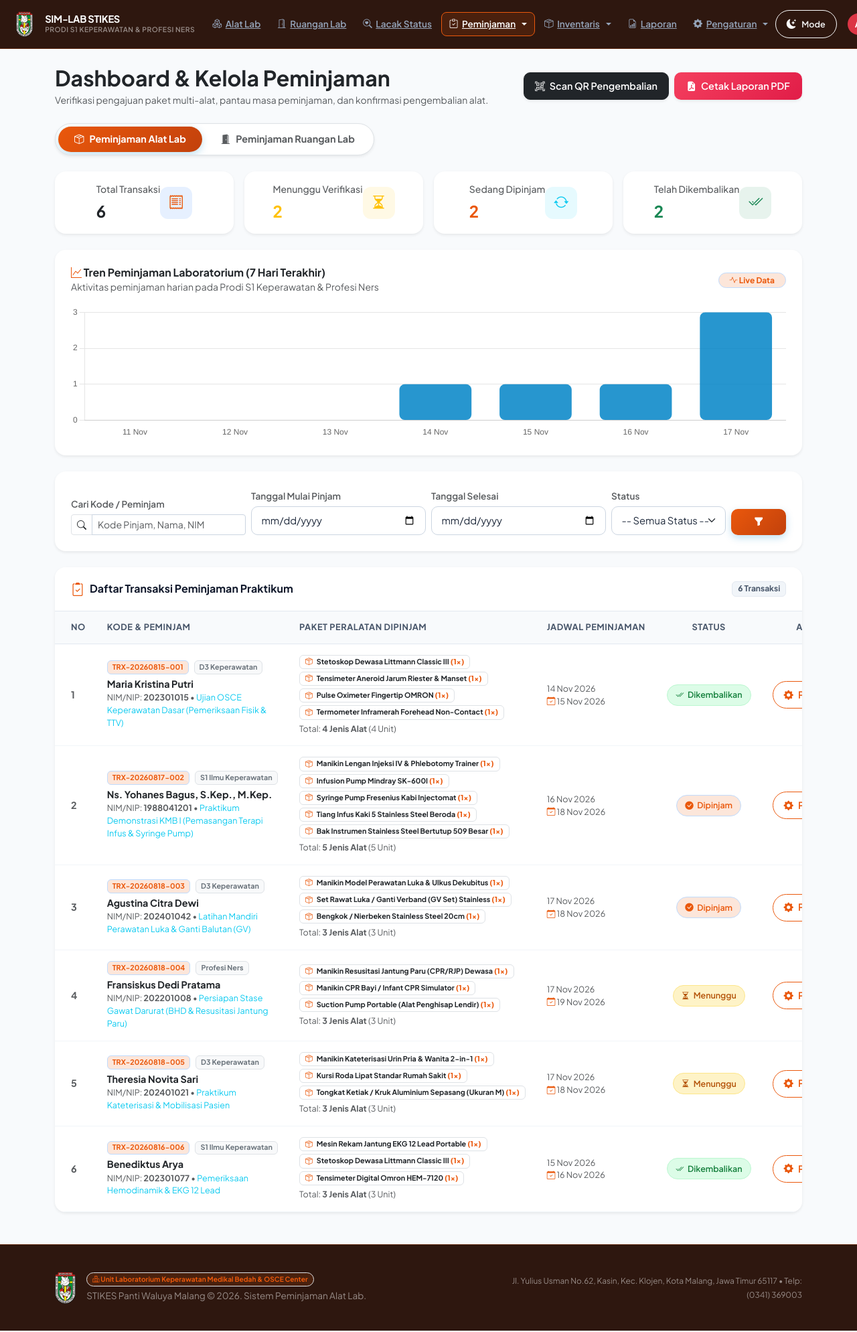
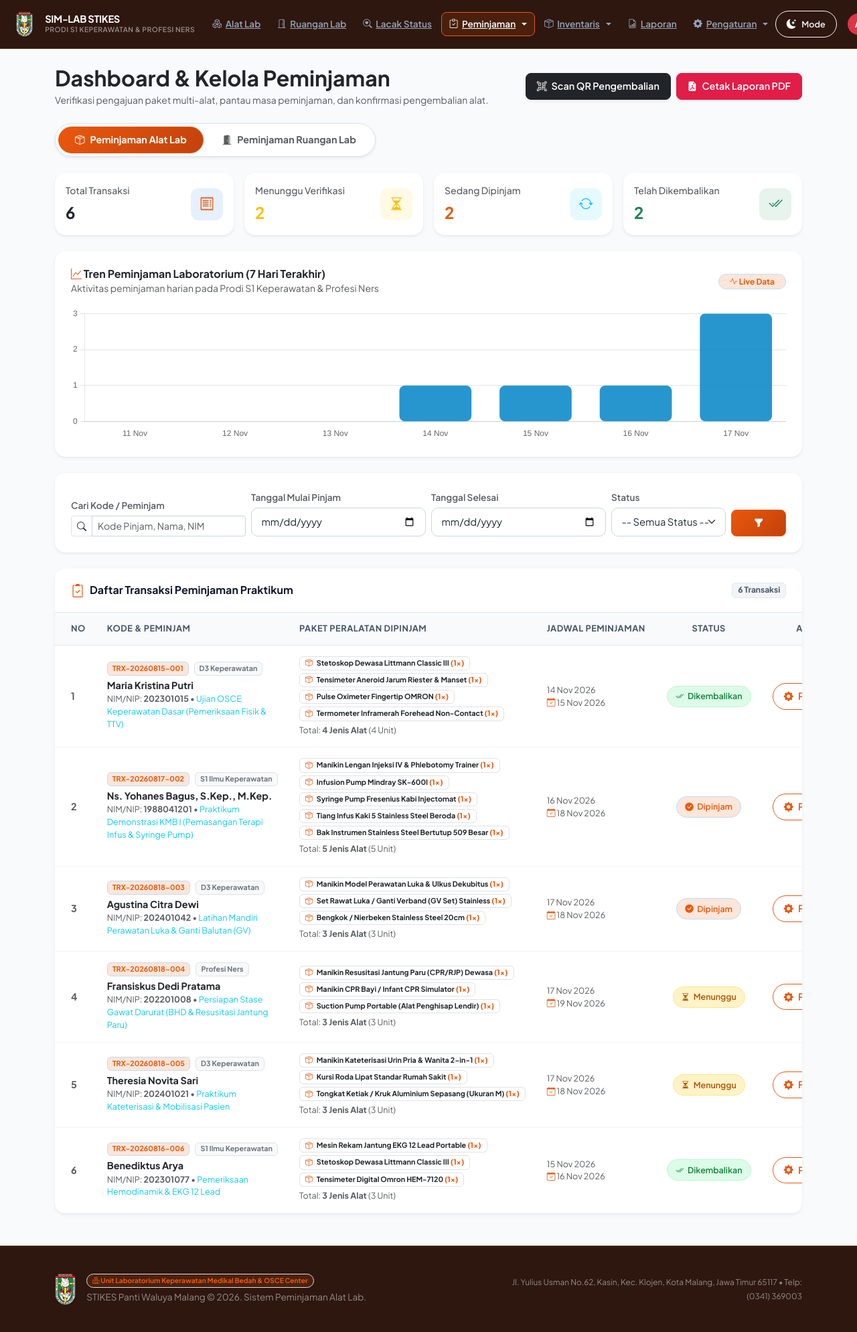
Before and after one commit to YonathanTobias/SistemPeminjamanAlatLab, a Laravel app: page /admin/lab in a window 1280 px wide. Shown: the whole page at 67% size. Run offline with Laravel 12, Linux system fonts and the light colour scheme; a user stored in the database is signed in; data comes from the database, SQL or seed files in the repository; data that the repository does not hold is empty; some libraries are stand-ins or nearby versions.

Commit message:
fix: rapikan layout kartu stat KPI admin agar icon dan teks tidak tumpang tindih

```diff
--- a/public/css/stikes-lab.css
+++ b/public/css/stikes-lab.css
@@ -18,9 +18,7 @@
     --text-muted: #64748b;
 }
 
-/* ==========================================================================
-   Dark Mode Theme Overrides
-   ========================================================================== */
+/* --- Dark Mode Theme Overrides --- */
 [data-bs-theme="dark"] {
     --bg-body: #0b1120;
     --surface: #1e293b;
@@ -393,9 +391,7 @@
     color: #cbd5e1 !important;
 }
 
-/* ==========================================================================
-   Global Layout & Typography
-   ========================================================================== */
+/* --- Global Layout & Typography --- */
 body {
     font-family: var(--font-family);
     background-color: var(--bg-body);
@@ -415,9 +411,7 @@ body {
     width: 100%;
 }
 
-/* ==========================================================================
-   Modern Glass Navbar
-   ========================================================================== */
+/* --- Modern Glass Navbar --- */
 .navbar-custom {
     background: rgba(15, 23, 42, 0.95);
     backdrop-filter: blur(12px);
@@ -473,9 +467,7 @@ body {
     border: 1px solid rgba(2, 132, 199, 0.4);
 }
 
-/* ==========================================================================
-   Cards & Panels
-   ========================================================================== */
+/* --- Cards & Panels --- */
 .card {
     border: 1px solid var(--border-color);
     border-radius: 16px;
@@ -493,15 +485,13 @@ body {
     color: var(--dark-blue);
 }
 
-/* ==========================================================================
-   Buttons
-   ========================================================================== */
+/* --- Buttons --- */
 .btn {
-    border-radius: 10px;
+    border-radius: 8px;
     font-weight: 600;
     font-size: 0.9rem;
-    padding: 0.55rem 1.15rem;
-    transition: all 0.2s ease;
+    padding: 0.5rem 1rem;
+    transition: background-color 0.15s ease, border-color 0.15s ease;
     display: inline-flex;
     align-items: center;
     justify-content: center;
@@ -509,42 +499,48 @@ body {
 }
 
 .btn-primary {
-    background: linear-gradient(135deg, #0284c7 0%, #0369a1 100%);
-    border: none;
-    box-shadow: 0 4px 12px rgba(2, 132, 199, 0.25);
+    background-color: var(--primary, #0284c7);
+    border: 1px solid var(--primary, #0284c7);
+    color: #ffffff;
+    box-shadow: none;
 }
 
 .btn-primary:hover {
-    background: linear-gradient(135deg, #0369a1 0%, #075985 100%);
-    box-shadow: 0 6px 16px rgba(2, 132, 199, 0.35);
-    transform: translateY(-1px);
+    background-color: var(--primary-dark, #0369a1);
+    border-color: var(--primary-dark, #0369a1);
+    color: #ffffff;
+    box-shadow: none;
 }
 
 .btn-success {
-    background: linear-gradient(135deg, #10b981 0%, #059669 100%);
-    border: none;
-    box-shadow: 0 4px 12px rgba(16, 185, 129, 0.25);
+    background-color: #059669;
+    border: 1px solid #059669;
+    color: #ffffff;
+    box-shadow: none;
 }
 
 .btn-success:hover {
-    background: linear-gradient(135deg, #059669 0%, #047857 100%);
-    transform: translateY(-1px);
+    background-color: #047857;
+    border-color: #047857;
+    color: #ffffff;
+    box-shadow: none;
 }
 
 .btn-danger {
-    background: linear-gradient(135deg, #f43f5e 0%, #e11d48 100%);
-    border: none;
-    box-shadow: 0 4px 12px rgba(244, 63, 94, 0.25);
+    background-color: #e11d48;
+    border: 1px solid #e11d48;
+    color: #ffffff;
+    box-shadow: none;
 }
 
 .btn-danger:hover {
-    background: linear-gradient(135deg, #e11d48 0%, #be123c 100%);
-    transform: translateY(-1px);
+    background-color: #be123c;
+    border-color: #be123c;
+    color: #ffffff;
+    box-shadow: none;
 }
 
-/* ==========================================================================
-   Form Controls
-   ========================================================================== */
+/* --- Form Controls --- */
 .form-control, .form-select {
     border-radius: 10px;
     border: 1px solid #cbd5e1;
@@ -566,9 +562,7 @@ body {
     margin-bottom: 0.4rem;
 }
 
-/* ==========================================================================
-   Badges & Pills
-   ========================================================================== */
+/* --- Badges & Pills --- */
 .badge-soft {
     font-weight: 600;
     font-size: 0.78rem;
@@ -615,9 +609,7 @@ body {
     border: 1px solid #e2e8f0;
 }
 
-/* ==========================================================================
-   Tables
-   ========================================================================== */
+/* --- Tables --- */
 .table-custom {
     margin-bottom: 0;
 }
@@ -645,17 +637,13 @@ body {
     background-color: #f8fafc;
 }
 
-/* ==========================================================================
-   Stat KPI Cards
-   ========================================================================== */
+/* --- Stat KPI Cards --- */
 .stat-card {
     background: #ffffff;
     border: 1px solid var(--border-color);
     border-radius: 16px;
     padding: 1.25rem;
-    display: flex;
-    align-items: center;
-    gap: 1rem;
+    display: block;
     box-shadow: 0 4px 16px -2px rgba(0, 0, 0, 0.03);
     transition: all 0.2s ease;
 }
@@ -668,11 +656,12 @@ body {
 .stat-icon {
     width: 48px;
     height: 48px;
+    min-width: 48px;
     border-radius: 12px;
-    display: flex;
+    display: inline-flex;
     align-items: center;
     justify-content: center;
-    font-size: 1.4rem;
+    font-size: 1.35rem;
     flex-shrink: 0;
 }
 
@@ -682,9 +671,7 @@ body {
 .stat-icon.danger { background: #ffe4e6; color: #e11d48; }
 .stat-icon.info { background: #e0e7ff; color: #4f46e5; }
 
-/* ==========================================================================
-   Alerts & Notifications
-   ========================================================================== */
+/* --- Alerts & Notifications --- */
 .alert {
     border-radius: 16px;
     font-size: 0.925rem;
@@ -751,9 +738,7 @@ body {
     color: #475569;
 }
 
-/* ==========================================================================
-   Modals
-   ========================================================================== */
+/* --- Modals --- */
 .modal-content {
     border-radius: 20px;
     border: 1px solid var(--border-color);
@@ -774,9 +759,7 @@ body {
     padding: 1rem 1.5rem;
 }
 
-/* ==========================================================================
-   Footer
-   ========================================================================== */
+/* --- Footer --- */
 .footer-custom {
     background-color: #0f172a;
     color: #94a3b8;
@@ -796,9 +779,7 @@ body {
     color: #38bdf8;
 }
 
-/* ==========================================================================
-   Micro-interactions & Image Hover
-   ========================================================================== */
+/* --- Micro-interactions & Image Hover --- */
 .card-alat-img {
     position: relative;
     overflow: hidden;
@@ -814,9 +795,7 @@ body {
     transform: scale(1.06);
 }
 
-/* ==========================================================================
-   Horizontal Stepper Progress Tracker (Tracking Page)
-   ========================================================================== */
+/* --- Horizontal Stepper Progress Tracker (Tracking Page) --- */
 .stepper-wrapper {
     display: flex;
     justify-content: space-between;
@@ -916,9 +895,7 @@ body {
     100% { transform: scale(1); box-shadow: 0 0 0 0 rgba(2, 132, 199, 0); }
 }
 
-/* ==========================================================================
-   Medical Pass Digital Receipt Card (E-Karcis)
-   ========================================================================== */
+/* --- Medical Pass Digital Receipt Card (E-Karcis) --- */
 .medical-pass-card {
     background: #ffffff;
     border-radius: 20px;
@@ -939,9 +916,7 @@ body {
     border-radius: 18px 18px 0 0;
 }
 
-/* ==========================================================================
-   Overdue Pulse Animation & Alert Badges
-   ========================================================================== */
+/* --- Overdue Pulse Animation & Alert Badges --- */
 .badge-pulse-danger {
     animation: pulse-badge 1.5s infinite;
 }
@@ -957,9 +932,7 @@ body {
     border-left: 4px solid #ef4444 !important;
 }
 
-/* ==========================================================================
-   Modern Side Offcanvas Drawer (Cart)
-   ========================================================================== */
+/* --- Modern Side Offcanvas Drawer (Cart) --- */
 .offcanvas-cart {
     width: 440px !important;
     max-width: 90vw;
@@ -992,9 +965,7 @@ body {
     box-shadow: 0 4px 12px rgba(2, 132, 199, 0.08);
 }
 
-/* ==========================================================================
-   Auth Split-Screen Layout
-   ========================================================================== */
+/* --- Auth Split-Screen Layout --- */
 .auth-split-wrapper {
     min-height: calc(100vh - 120px);
     display: flex;
@@ -1031,3 +1002,23 @@ body {
     background: radial-gradient(circle, rgba(255, 255, 255, 0.08) 0%, transparent 60%);
     pointer-events: none;
 }
+
+
+/* --- antislop Utilities (Mobile, Scroll, & Radius System) --- */
+.category-scroll-container {
+    -webkit-overflow-scrolling: touch;
+    scrollbar-width: none; /* Firefox */
+}
+.category-scroll-container::-webkit-scrollbar {
+    display: none; /* Chrome, Safari, Edge */
+}
+
+@media (max-width: 575.98px) {
+    .hero-banner-prodi h1 {
+        font-size: 1.35rem;
+    }
+    .hero-banner-prodi p {
+        font-size: 0.88rem !important;
+        margin-bottom: 1rem !important;
+    }
+}
--- a/resources/views/admin/peminjaman/index.blade.php
+++ b/resources/views/admin/peminjaman/index.blade.php
@@ -58,10 +58,10 @@
 <!-- KPI Summary Cards -->
 <div class="row g-3 mb-4">
     <div class="col-6 col-lg-3">
-        <div class="card stat-card border-0 rounded-4 shadow-sm p-3">
-            <div class="d-flex align-items-center justify-content-between">
-                <div>
-                    <div class="text-muted small fw-medium">Total Transaksi</div>
+        <div class="card stat-card border-0 rounded-4 shadow-sm p-3 h-100">
+            <div class="d-flex align-items-center justify-content-between gap-2">
+                <div class="flex-grow-1 overflow-hidden pe-1">
+                    <div class="text-muted small fw-medium text-truncate" title="Total Transaksi">Total Transaksi</div>
                     <div class="fs-4 fw-bold text-dark mt-1">{{ $stats['total'] ?? 0 }}</div>
                 </div>
                 <div class="stat-icon bg-primary bg-opacity-10 text-primary">
@@ -71,10 +71,10 @@
         </div>
     </div>
     <div class="col-6 col-lg-3">
-        <div class="card stat-card border-0 rounded-4 shadow-sm p-3">
-            <div class="d-flex align-items-center justify-content-between">
-                <div>
-                    <div class="text-muted small fw-medium">Menunggu Verifikasi</div>
+        <div class="card stat-card border-0 rounded-4 shadow-sm p-3 h-100">
+            <div class="d-flex align-items-center justify-content-between gap-2">
+                <div class="flex-grow-1 overflow-hidden pe-1">
+                    <div class="text-muted small fw-medium text-truncate" title="Menunggu Verifikasi">Menunggu Verifikasi</div>
                     <div class="fs-4 fw-bold text-warning mt-1">{{ $stats['menunggu'] ?? 0 }}</div>
                 </div>
                 <div class="stat-icon bg-warning bg-opacity-10 text-warning">
@@ -84,10 +84,10 @@
         </div>
     </div>
     <div class="col-6 col-lg-3">
-        <div class="card stat-card border-0 rounded-4 shadow-sm p-3">
-            <div class="d-flex align-items-center justify-content-between">
-                <div>
-                    <div class="text-muted small fw-medium">Sedang Dipinjam</div>
+        <div class="card stat-card border-0 rounded-4 shadow-sm p-3 h-100">
+            <div class="d-flex align-items-center justify-content-between gap-2">
+                <div class="flex-grow-1 overflow-hidden pe-1">
+                    <div class="text-muted small fw-medium text-truncate" title="Sedang Dipinjam">Sedang Dipinjam</div>
                     <div class="fs-4 fw-bold text-primary mt-1">{{ $stats['disetujui'] ?? 0 }}</div>
                 </div>
                 <div class="stat-icon bg-info bg-opacity-10 text-info">
@@ -97,10 +97,10 @@
         </div>
     </div>
     <div class="col-6 col-lg-3">
-        <div class="card stat-card border-0 rounded-4 shadow-sm p-3">
-            <div class="d-flex align-items-center justify-content-between">
-                <div>
-                    <div class="text-muted small fw-medium">Telah Dikembalikan</div>
+        <div class="card stat-card border-0 rounded-4 shadow-sm p-3 h-100">
+            <div class="d-flex align-items-center justify-content-between gap-2">
+                <div class="flex-grow-1 overflow-hidden pe-1">
+                    <div class="text-muted small fw-medium text-truncate" title="Telah Dikembalikan">Telah Dikembalikan</div>
                     <div class="fs-4 fw-bold text-success mt-1">{{ $stats['dikembalikan'] ?? 0 }}</div>
                 </div>
                 <div class="stat-icon bg-success bg-opacity-10 text-success">
```
